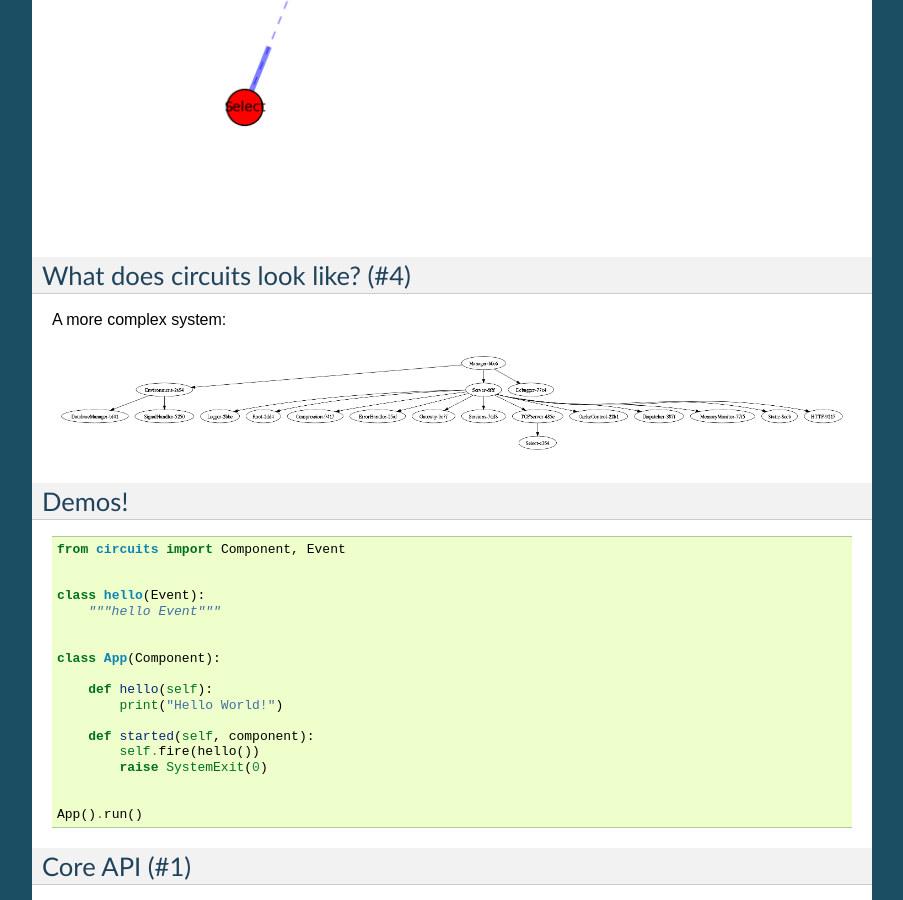
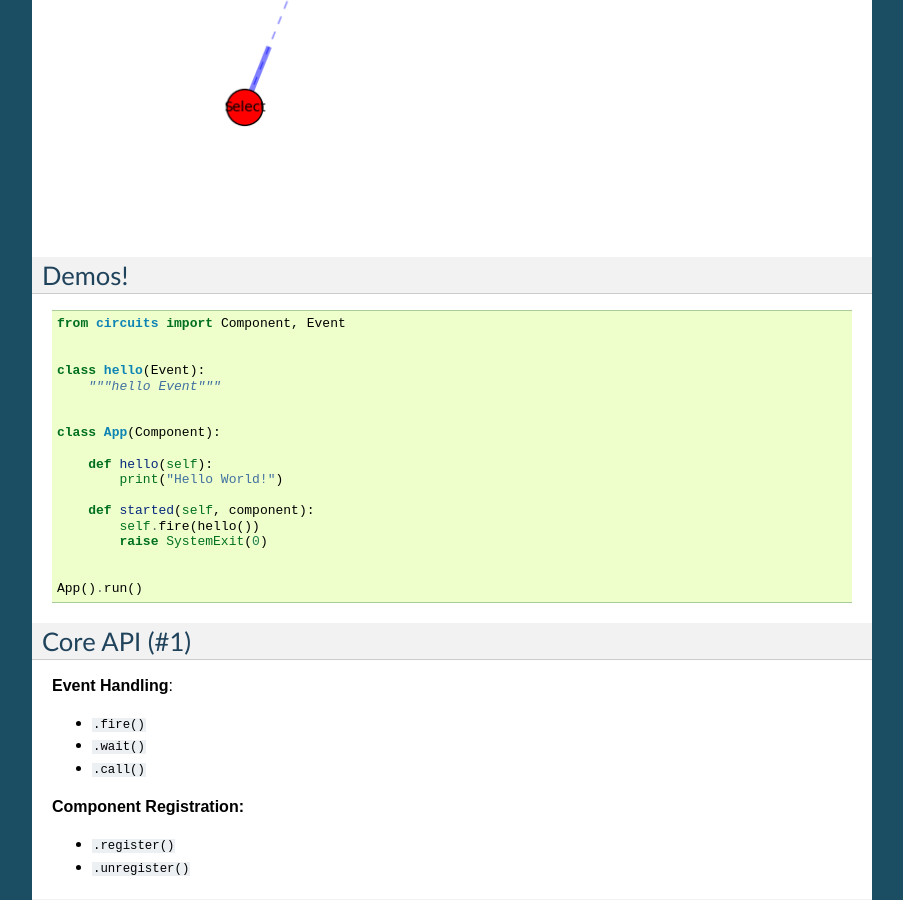
Before and after one commit to circuits/pycon, a Sphinx documentation site: the page built from source/index.rst, in a window 1280 px wide and 900 px high, scrolled down 2613 px. Shown: the whole window, without its empty margins (198-1101 px from the left). Built offline with Sphinx 7.4.7, drawn with Linux system fonts in a browser that asks for light colours; formulas are drawn with MathJax 3; some of the changed text lies outside the part shown.

Commit message:
Removed complex example as it's too small to see

```diff
--- a/source/index.rst
+++ b/source/index.rst
@@ -135,14 +135,6 @@ What does circuits look like? (#3)
 New networkx + matplotlib output:
 
 .. figure:: /examples/EchoServer.png
-
-
-What does circuits look like? (#4)
-==================================
-
-A more complex system:
-
-.. figure:: /examples/Manager.png
 
 
 Demos!
```
Also changed, not shown: source/examples/Manager.png (deleted).
